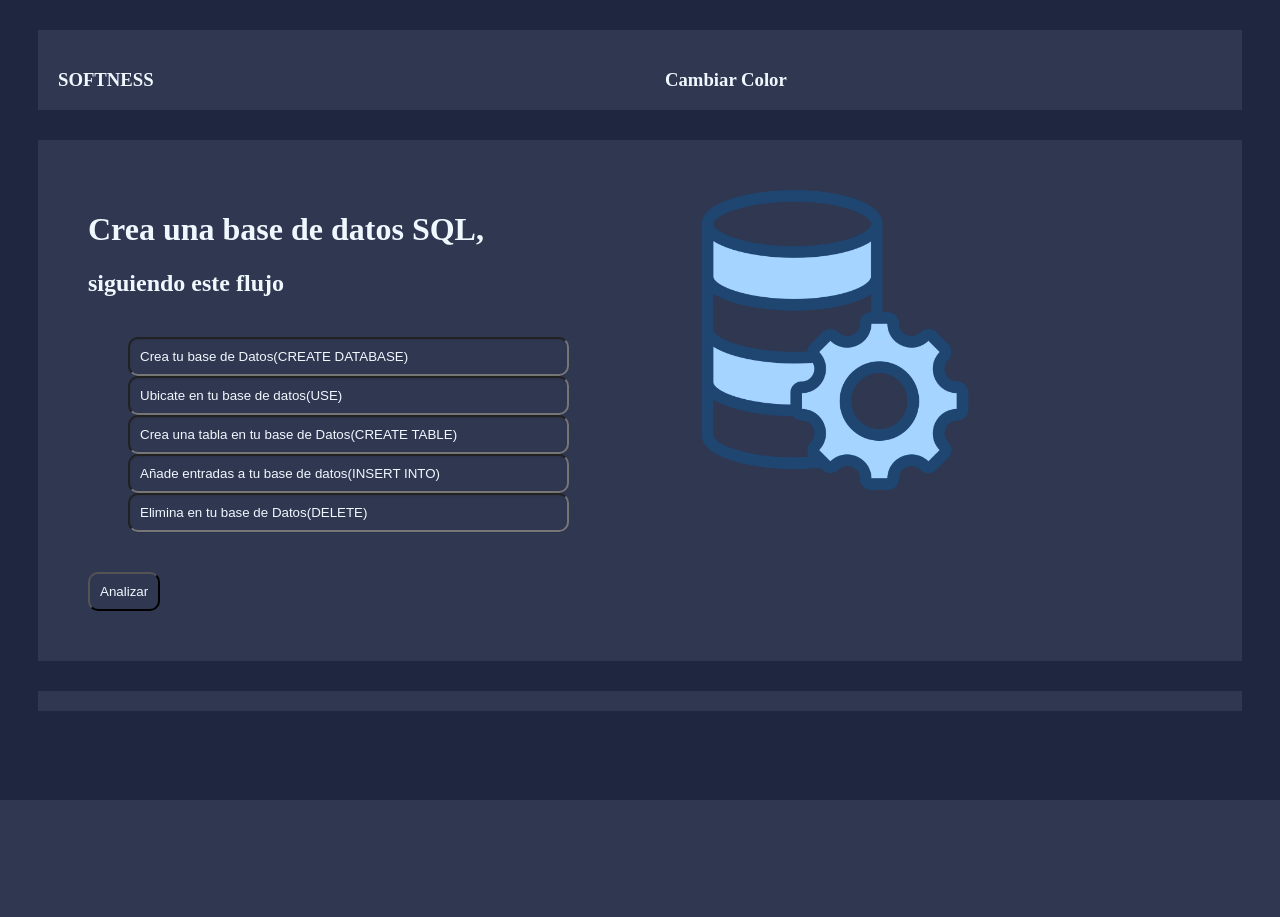
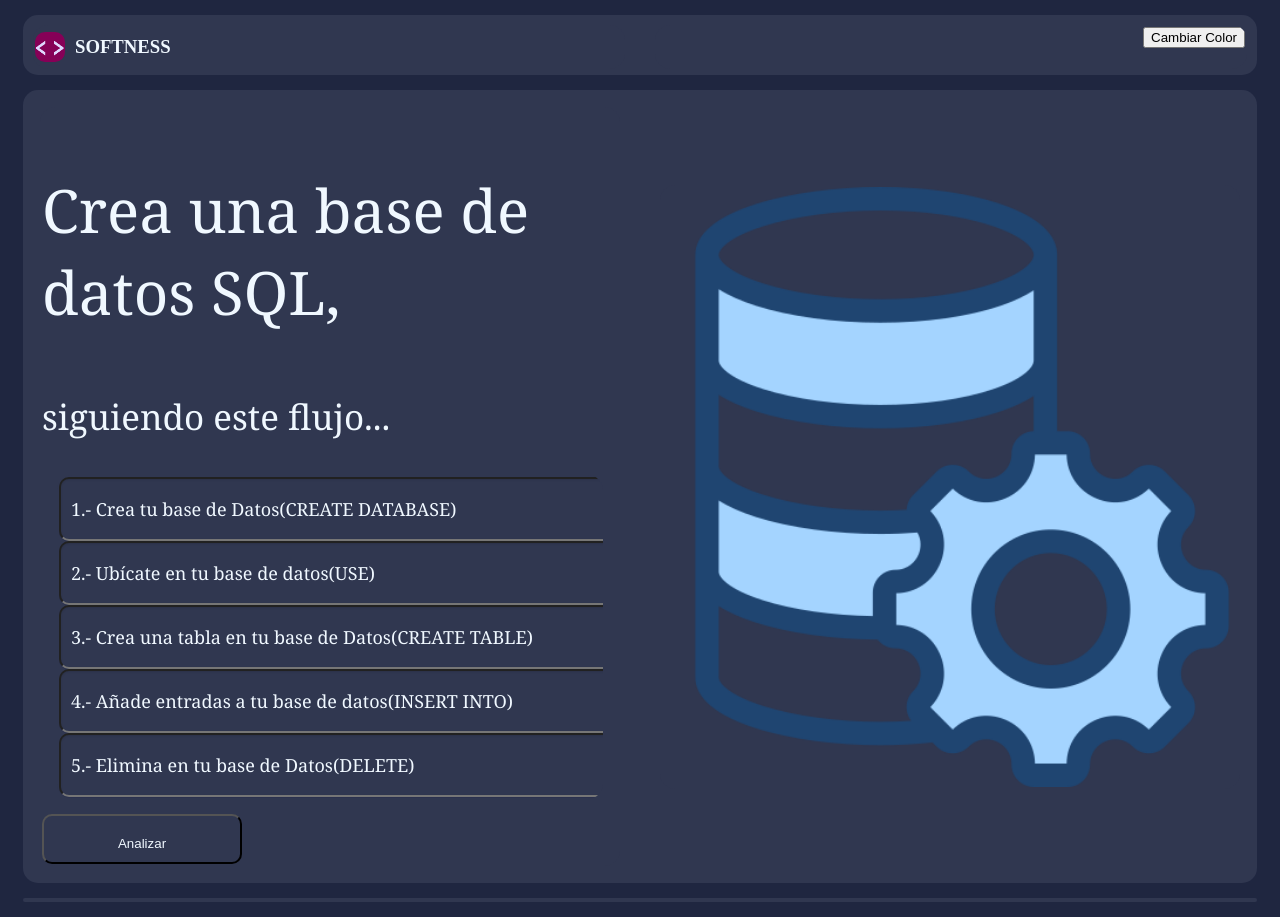
Before and after one commit to MarcoSart21/BD, a Flask app: page / in a window 1280 px wide. Before the commit the page ends 800 px from the top, so only its background shows below. Run offline with Flask 3, Linux system fonts and the light colour scheme.

Commit message:
Html y css mejorado
Casi version final solo falta el boton para poner el cambio de modo nocturno a noche

```diff
--- a/static/styles.css
+++ b/static/styles.css
@@ -3,11 +3,25 @@ body{
 }
 
 div{
-    margin: 30px;
-    /*border: 1px solid black;*/
+    margin: 15px;
+    /*border: .5px solid black;*/
     background-color:#303750;
     color: aliceblue;
-    padding: 10px;
+    padding: 2px;
+    align-items: center;
+    gap: 10px;
+    border-radius: 15px;
+
+    overflow: hidden;
+
+}
+
+.info{
+    display: flex;
+}
+
+.color{
+    text-align: right;
 }
 
 .encabezado{
@@ -15,7 +29,8 @@ div{
     grid-template-columns: repeat(auto-fit, minmax(200px, 1fr));
     display: grid;
     gap: 10px;
-    height: 80px;
+    height: 60px;
+
 }
 
 .encabezado div{
@@ -37,24 +52,44 @@ div{
     background-color:#303750;
     color: aliceblue;
     border-radius: 10px;
-    padding: 10px;
-
+    padding: 20px;
+    width: 200px;
+    height: 50px;
 }
 
-#logoBD{
-    width: 300px;
-    height: 300px;
-
-}
-h1{
+h3{
     color: aliceblue;
 }
-h2{
-    color: aliceblue;
-}
+
 input{
     border-radius: 10px;
     box-shadow: inset 0 1px 2px rgba(0,0,0,0.1), 0 1px 0 rgba(39, 45, 77, 0.5);
     padding: 10px;
     color: aliceblue;
+    height: 40px;
+    font-family:Georgia, Times, 'Times New Roman', serif;
+    font-size: 18px;
 }
+
+#crear{
+    font-size: 60px;
+    font-family:Georgia, Times, 'Times New Roman', serif;
+}
+
+#siguiendo{
+    font-size: 35px;
+    font-family:Georgia, Times, 'Times New Roman', serif;
+}
+
+#logoBD{
+    width: 600px;
+    height: 600px;
+    display: block;
+    margin: 0 auto;
+}
+
+#soft{
+    width: 30px;
+    height: 30px;
+    border-radius: 10px;
+}
--- a/templates/index.html
+++ b/templates/index.html
@@ -9,25 +9,26 @@
 <body>
     <div class="encabezado">
 
-        <div>
+        <div class="info">
+            <img src="/static/assets/logo2.png" alt="softnes" id="soft">
             <h3>SOFTNESS</h3>
         </div>
-        <div>
-            <h3>Cambiar Color</h3>
+        <div class="color">
+            <button onclick="mover">Cambiar Color</button>
         </div>
     </div>
 
     <div class="cuerpo">
         <div>
-            <h1>Crea una base de datos SQL,</h1>
-            <h2>siguiendo este flujo</h2>
+            <p id="crear">Crea una base de datos SQL,</p>
+            <p id="siguiendo">siguiendo este flujo...</p>
 
             <div>
-                <input type="text" name="create" size= "50" value="Crea tu base de Datos(CREATE DATABASE)">
-                <input type="text" name="use" size= "50" value="Ubicate en tu base de datos(USE)">
-                <input type="text" name="create-table" size= "50" value="Crea una tabla en tu base de Datos(CREATE TABLE)">
-                <input type="text" name="insert-into" size= "50" value="Añade entradas a tu base de datos(INSERT INTO)">
-                <input type="text" name="delete" size= "50" value="Elimina en tu base de Datos(DELETE)">
+                <input type="text" name="create" size= "50" value="1.- Crea tu base de Datos(CREATE DATABASE)">
+                <input type="text" name="use" size= "50" value="2.- Ubícate en tu base de datos(USE)">
+                <input type="text" name="create-table" size= "50" value="3.- Crea una tabla en tu base de Datos(CREATE TABLE)">
+                <input type="text" name="insert-into" size= "50" value="4.- Añade entradas a tu base de datos(INSERT INTO)">
+                <input type="text" name="delete" size= "50" value="5.- Elimina en tu base de Datos(DELETE)">
             </div>
             <button onclick="analizar_lexico()">Analizar</button>
         </div>
```
Also changed, not shown: static/assets/logo2.png (added).
